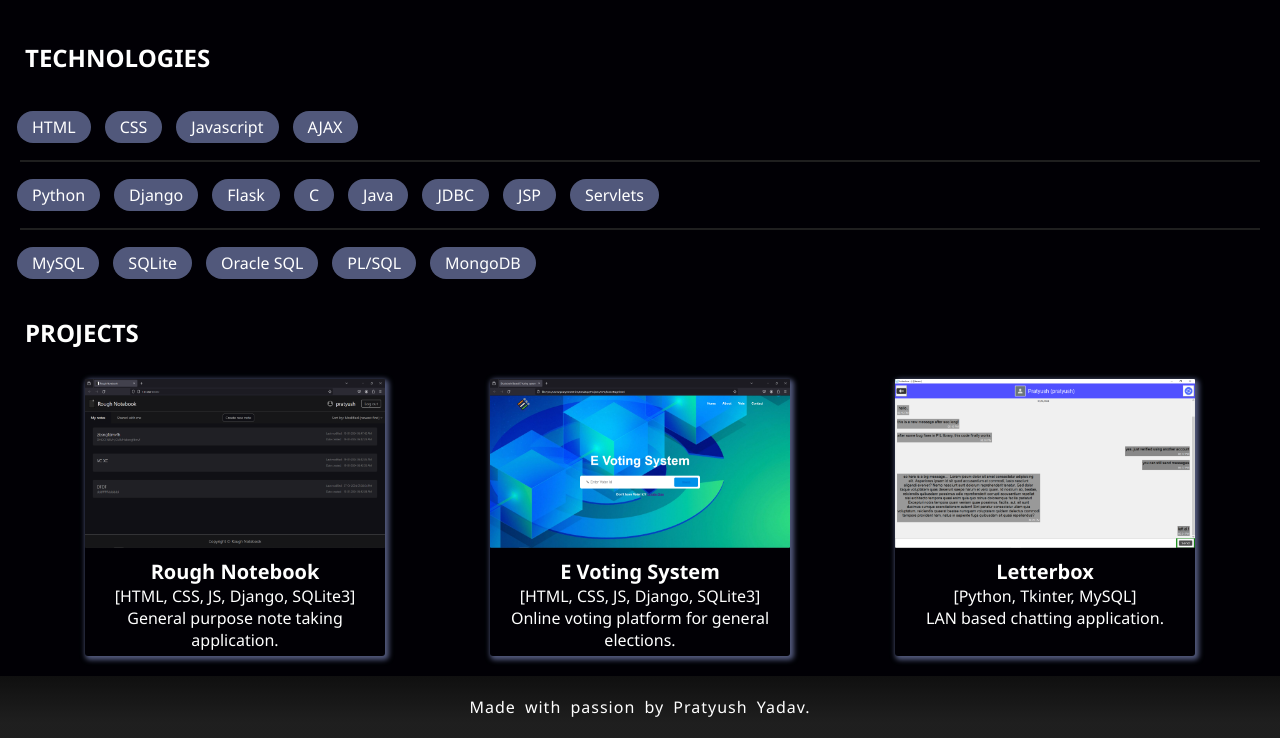
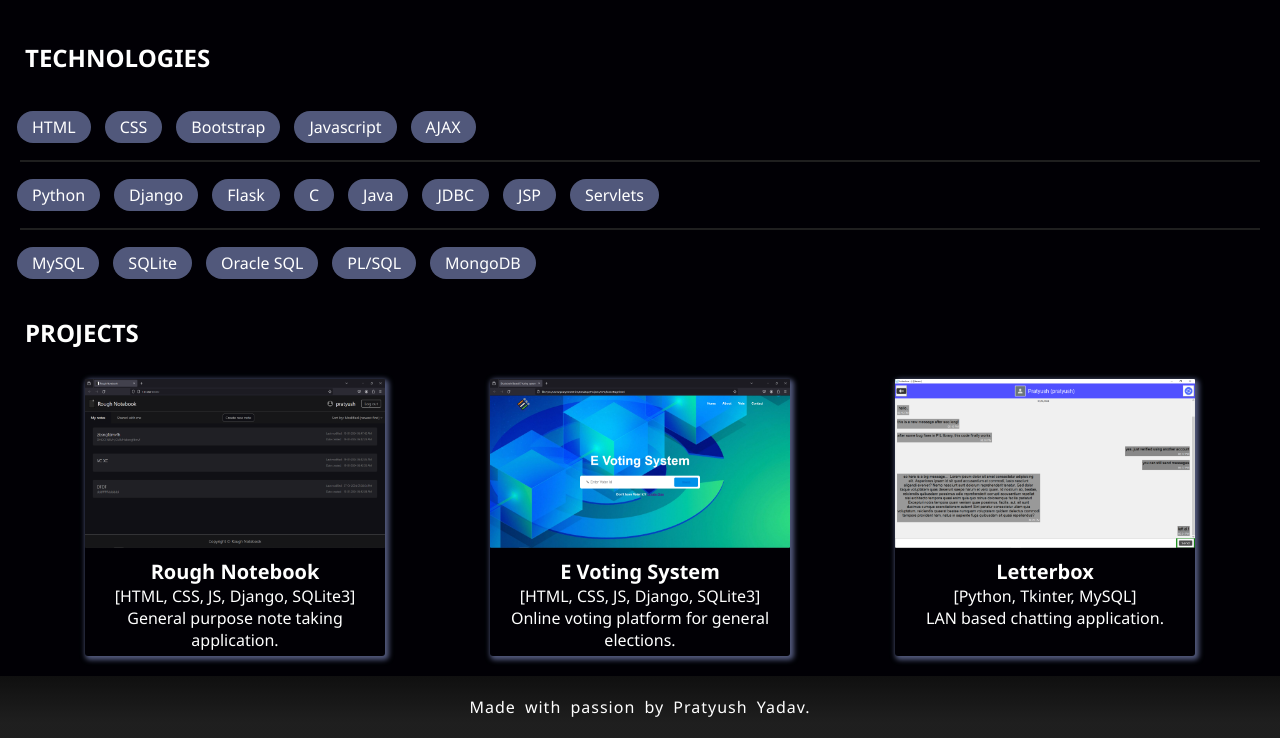
Before and after one commit to pratyush-yadav/pratyush-yadav.github.io, a plain HTML site: page index.html in a window 1280 px wide. Shown: the part 118-856 px from the top of the page. Drawn offline with Linux system fonts and the light colour scheme.

Commit message:
add technology - bootstrap

```diff
--- a/index.html
+++ b/index.html
@@ -37,6 +37,7 @@
             <div class="container">
                 <span>HTML</span>
                 <span>CSS</span>
+                <span>Bootstrap</span>
                 <span>Javascript</span>
                 <span>AJAX</span>
                 <div class="linebreak"></div>
```
